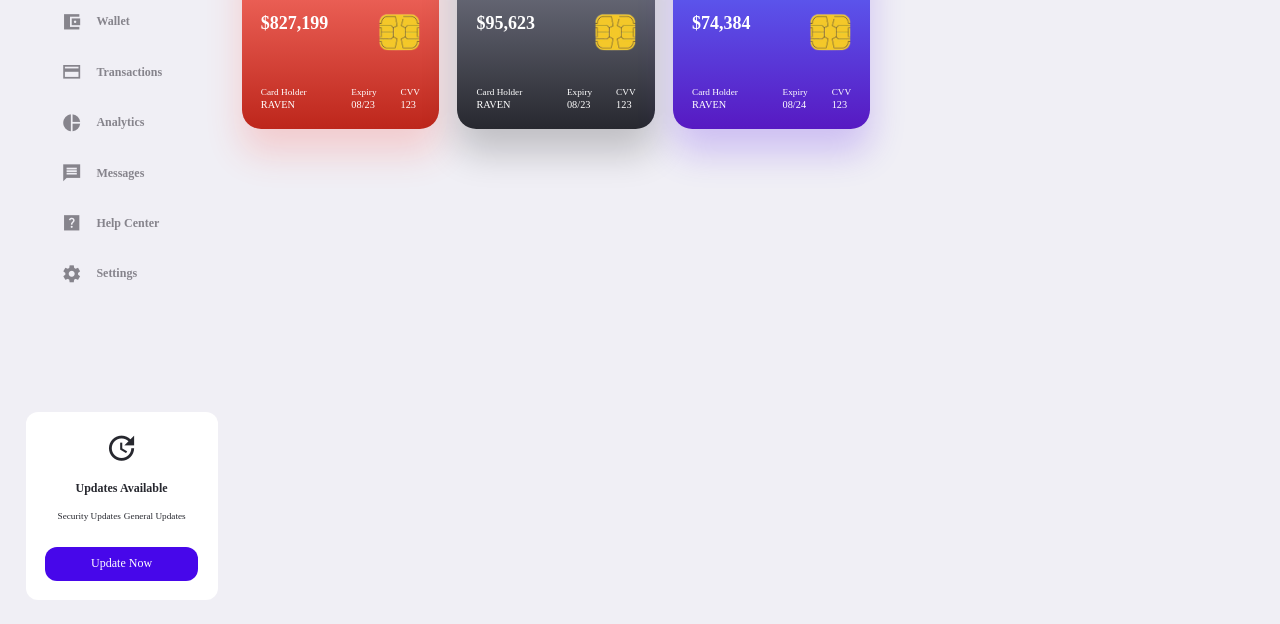
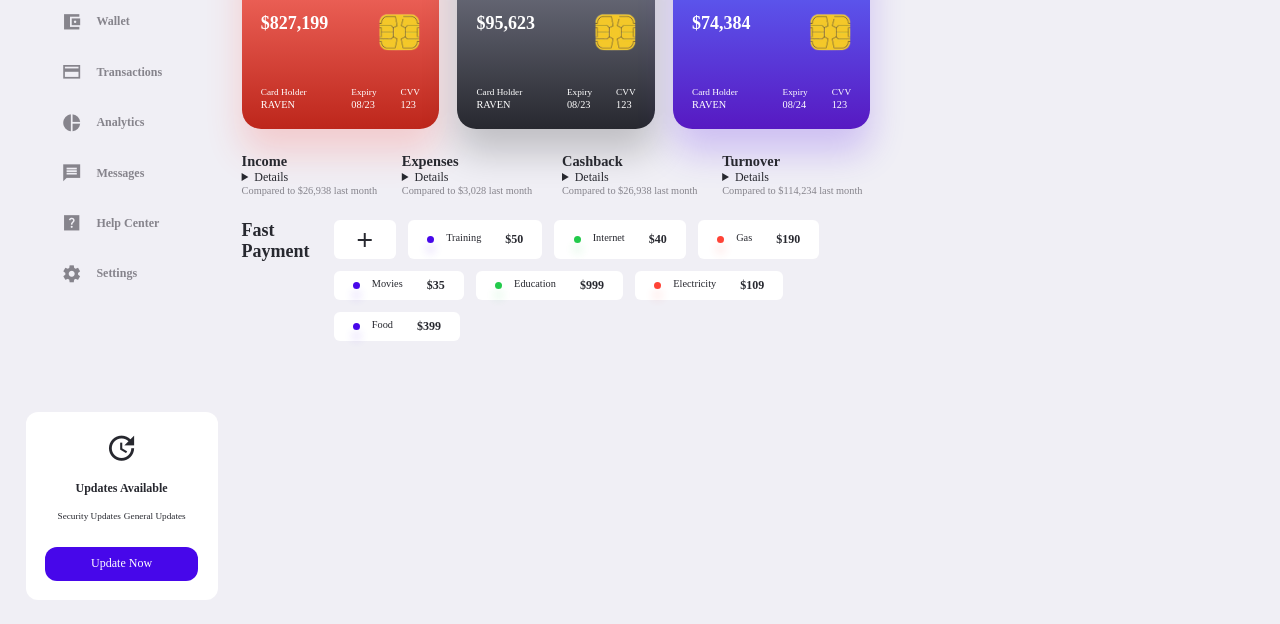
Before and after one commit to Raven-EE/Dashboard, a plain HTML site: page index.html in a window 1280 px wide. Shown: the part 176-800 px from the top of the page. Drawn offline with Linux system fonts and the light colour scheme.

Commit message:
4th commit

```diff
--- a/css/style.css
+++ b/css/style.css
@@ -73,7 +73,7 @@ h5{
 }
 
 h6{
-    font-size: 7.6rem;
+    font-size: 1.6rem;
 }
 
 p{
@@ -350,6 +350,8 @@ main section.middle .header input[type="date"]{
     color: var(--color-gray-dark);
 }
 
+/* end header */
+
 main section.middle .cards{
     margin-top: 1rem;
     display: grid;
@@ -431,11 +433,91 @@ main section.middle .cards .bottom .right{
     display: flex;
     gap: 2rem;
 }
+/* end cards */
+
+
+
+/* monthly report */
+main .monthly-report{
+    display: grid;
+    grid-template-columns: repeat(4, 1fr);
+    gap: 1rem;
+    justify-content: space-between;
+    margin-top: 2rem;
+
+}
+
+main .monthly-report h1{
+    font-weight: 700;
+    font-size: 1.8rem;
+}
+
+/* end monthly report */
+
+
+/* fast payment */
+main .fast-payment{
+    margin-top: 2rem;
+    display: flex;
+    align-self: center;
+    gap: 2rem;
+}
+
+main .fast-payment .badges{
+    display: flex;
+    gap: 1rem;
+    align-self: center;
+    flex-wrap: wrap;
+    max-width: 100%;
+}
+
+main .fast-payment .badges span{
+    width: 7px;
+    height: 7px;
+    border-radius: 50%;
+}
+
+main .fast-payment .badge{
+    padding: 0.6rem  var(--card-padding);
+    background: var(--color-white);
+    border-radius: var(--border-radius-2);
+    display: flex;
+    align-items: center;
+    gap: 1rem;
+    transition: all 300ms ease;
+}
+
+main .fast-payment .badge:hover{
+    box-shadow: 0 0 1.5rem var(--color-primary-light);
+    cursor: pointer;
+}
+
+main .fast-payment .badges:first-child span{
+    display: flex;
+    align-self: center;
+    justify-content: center;
+    height: fit-content;
+    font-size: 1.5rem;
+}
+
+main .fast-payment .badge div{
+    display: flex;
+    gap: 2rem;
+    align-self: center;
+}
+
+
+/* end fast payment */
 
 
 
 
-/* end header */
+
+
+
+
+
+
 
 
 /* end middle */
--- a/index.html
+++ b/index.html
@@ -246,6 +246,116 @@
             </div>
             <!-- end of cards -->
 
+            <!-- monthly-report -->
+            <div class="monthly-report">
+                <div class="report">
+                    <h3>Income</h3>
+                    <div>
+                        <details>
+                            <h1>$29,823</h1>
+                            <h6 class="success">+3.5%</h6>
+                        </details>
+                        <p class="text-muted">Compared to $26,938 last month</p>
+                    </div>
+                </div>
+                <!-- end of income report -->
+                <div class="report">
+                    <h3>Expenses</h3>
+                    <div>
+                        <details>
+                            <h1>$9.005</h1>
+                            <h6 class="danger">-6.5%</h6>
+                        </details>
+                        <p class="text-muted">Compared to $3,028 last month</p>
+                    </div>
+                </div>
+                <!-- end of expenses report -->
+                <div class="report">
+                    <h3>Cashback</h3>
+                    <div>
+                        <details>
+                            <h1>$29,823</h1>
+                            <h6 class="success">+3.5%</h6>
+                        </details>
+                        <p class="text-muted">Compared to $26,938 last month</p>
+                    </div>
+                </div>
+                <!-- end of cashback report -->
+                <div class="report">
+                    <h3>Turnover</h3>
+                    <div>
+                        <details>
+                            <h1>$118,224</h1>
+                            <h6 class="danger">-17.8%</h6>
+                        </details>
+                        <p class="text-muted">Compared to $114,234 last month</p>
+                    </div>
+                </div>
+                <!-- end of turnover report -->
+
+            </div>
+            <!-- end of monthly-report -->
+
+            <!-- fast payment -->
+            <div class="fast-payment">
+                <h2>Fast Payment</h2>
+                <div class="badges">
+                    <div class="badge">
+                        <sapn class="material-icons-sharp">add</sapn>
+                    </div>
+                    <div class="badge">
+                        <span class="bg-primary"></span>
+                        <div>
+                            <h5>Training</h5>
+                            <h4>$50</h4>
+                        </div>
+                    </div>
+                    <div class="badge">
+                        <span class="bg-success"></span>
+                        <div>
+                            <h5>Internet</h5>
+                            <h4>$40</h4>
+                        </div>
+                    </div>
+                    <div class="badge">
+                        <span class="bg-danger"></span>
+                        <div>
+                            <h5>Gas</h5>
+                            <h4>$190</h4>
+                        </div>
+                    </div>
+                    <div class="badge">
+                        <span class="bg-primary"></span>
+                        <div>
+                            <h5>Movies</h5>
+                            <h4>$35</h4>
+                        </div>
+                    </div>
+                    <div class="badge">
+                        <span class="bg-success"></span>
+                        <div>
+                            <h5>Education</h5>
+                            <h4>$999</h4>
+                        </div>
+                    </div>
+                    <div class="badge">
+                        <span class="bg-danger"></span>
+                        <div>
+                            <h5>Electricity</h5>
+                            <h4>$109</h4>
+                        </div>
+                    </div>
+                    <div class="badge">
+                        <span class="bg-primary"></span>
+                        <div>
+                            <h5>Food</h5>
+                            <h4>$399</h4>
+                        </div>
+                    </div>
+                </div>
+            </div>
+            <!-- end of fast payment -->
+
 
         </section>
         <!-- end of middle -->
```
